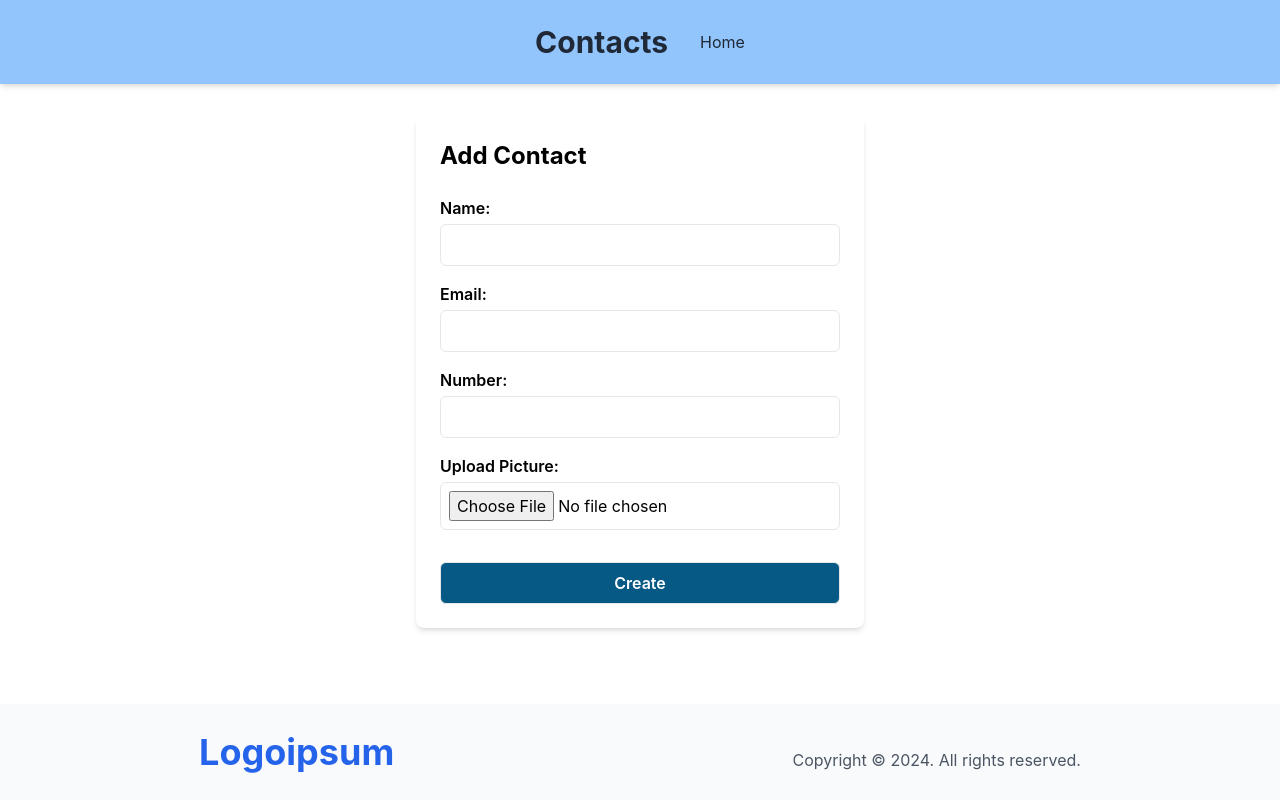
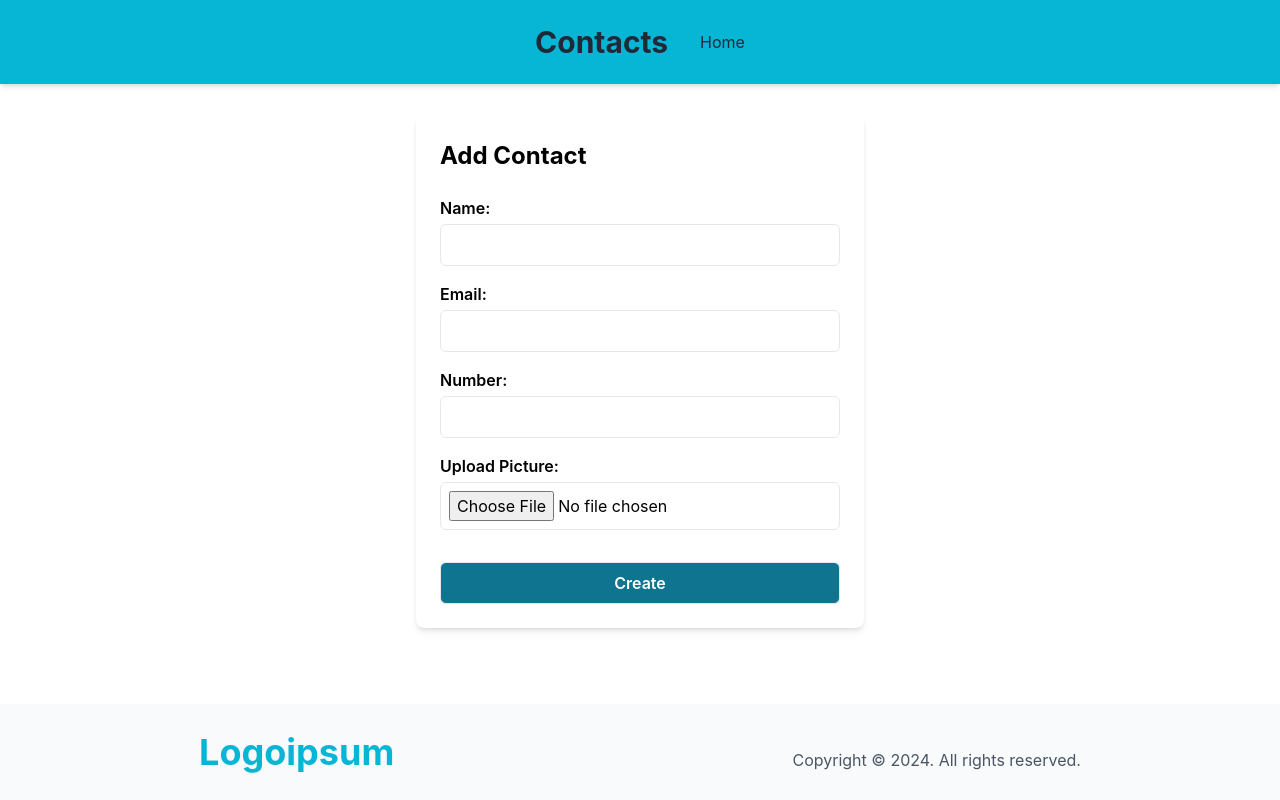
Before and after one commit to AshleyAlpha/Contact-APP, a React (Create React App) app in the folder contactapp/: page /create in a window 1280 px wide. Built offline with nearby package versions, Linux system fonts and the light colour scheme.

Commit message:
changed color

```diff
--- a/contactapp/src/components/footer.js
+++ b/contactapp/src/components/footer.js
@@ -4,7 +4,7 @@ export const Footer = () => {
   return (
     <div style={{ width: "100%" }}>
     <div className="bg-slate-50 fixed bottom-0 left-0 w-full h-24 flex dm:flex-row sm:flex-row flex-col sm:justify-around md:justify-around sm:items-center md:items-center">
-        <h1 className="text-4xl text-blue-600 font-bold">Logoipsum</h1>
+        <h1 className="text-4xl text-cyan-500  font-bold">Logoipsum</h1>
         <p className="text-gray-600 mt-4">Copyright © 2024. All rights reserved.</p>
     </div>
 </div>
--- a/contactapp/src/components/header.js
+++ b/contactapp/src/components/header.js
@@ -3,7 +3,7 @@ import { Link } from "react-router-dom";
 const Header = () => {
   return (
     <div>
-      <div className="bg-blue-300 shadow-md">
+      <div className="bg-cyan-500 shadow-md">
         <div className="container mx-auto px-4 py-6 flex justify-center items-center">
           <h1 className="text-3xl font-bold text-gray-800 mr-4">Contacts</h1>
           <Link to="/">
--- a/contactapp/src/components/pages/create.js
+++ b/contactapp/src/components/pages/create.js
@@ -89,7 +89,7 @@ const Create = () => {
           {/* <input type="submit" value="Submit" className="bg-blue-500 text-white font-semibold py-2 px-4 rounded hover:bg-blue-600 cursor-pointer"/> */}
         </form>
         <button
-          className="bg-sky-800 text-white font-semibold py-2 px-4 hover:bg-cyan-700 cursor-pointer mt-4 w-full p-2 border rounded-md"
+          className="bg-cyan-700 text-white font-semibold py-2 px-4 hover:bg-cyan-700 cursor-pointer mt-4 w-full p-2 border rounded-md"
           onClick={fetchUser}
         >
           Create
--- a/contactapp/src/components/pages/home.js
+++ b/contactapp/src/components/pages/home.js
@@ -27,7 +27,7 @@ const Home = () => {
     <div className="bg-gray-100 min-h-screen py-8">
       <div className="max-w-4xl mx-auto px-4">
         <Link to="/create">
-          <button className="bg-cyan-500 text-white px-4 py-2 rounded">
+          <button className="bg-cyan-700 text-white px-4 py-2 rounded">
             Create Contact
           </button>
         </Link>
@@ -51,13 +51,17 @@ const Home = () => {
                 <td className="py-2 px-4">
                   <img
                     src={contact.picture}
-                    // alt={contact.fullName}
                     style={{ width: "50px", height: "50px" }}
+                    alt=""
                   />
                 </td>
-                <td className="py-2 px-4">
-                  <button className="bg-cyan-500 text-white px-3 py-1 rounded mr-2">View</button>
-                  <button className="bg-cyan-700 text-white px-3 py-1 rounded">Delete</button>
+                <td className="py-2 px-4" style={{ display: "flex" }}>
+                  <button className="bg-cyan-500 text-white px-3 py-1 rounded mr-2">
+                    View
+                  </button>
+                  <button className="bg-cyan-700 text-white px-3 py-1 rounded">
+                    Delete
+                  </button>
                 </td>
               </tr>
             ))}
```
